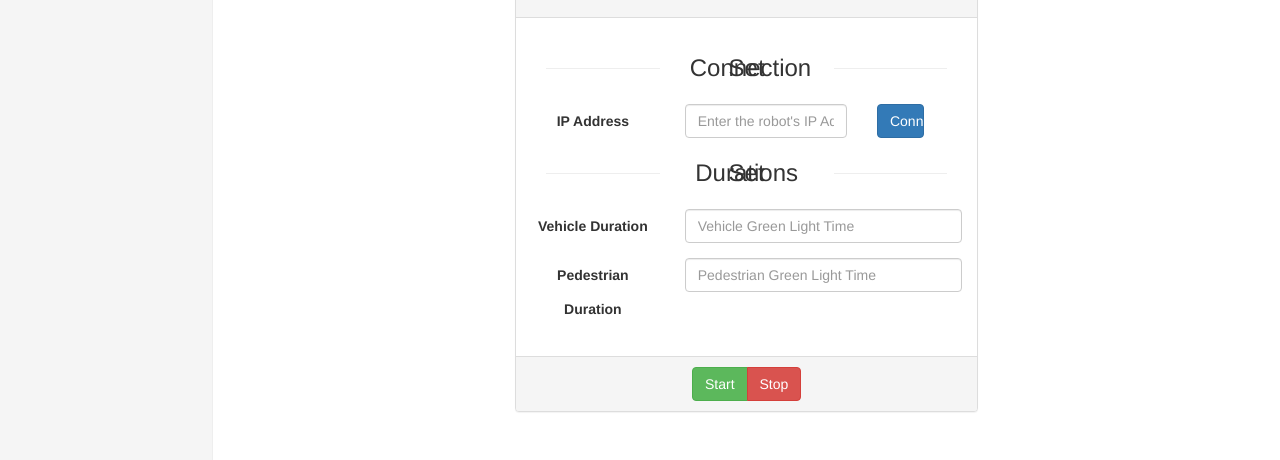
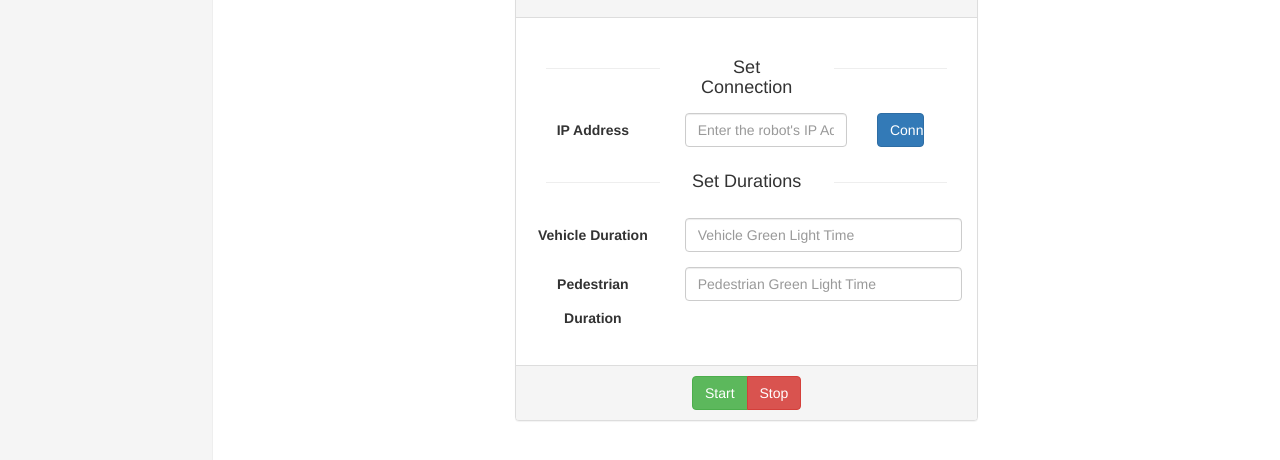
Before and after one commit to dshen36/Traffi-Bot, a plain HTML site: page control_robot.html in a window 1280 px wide. Shown: the part 200-660 px from the top of the page. Drawn offline with nearby package versions, Linux system fonts and the light colour scheme; some packages are replaced by stand-ins of ours; no server answers.

Commit message:
Fixed Sizing issues

```diff
--- a/control_robot.html
+++ b/control_robot.html
@@ -85,7 +85,7 @@
                       <hr>
                     </div>
                     <div class="col-sm-4">
-                      <h3 class="subtitle"> Set Connection </h3>
+                      <h4 class="subtitle"> Set Connection </h4>
                     </div>
                     <div class="col-sm-4">
                       <hr>
@@ -113,7 +113,7 @@
                       <hr>
                     </div>
                     <div class="col-sm-4">
-                      <h3 class="subtitle"> Set Durations </h3>
+                      <h4 class="subtitle"> Set Durations </h4>
                     </div>
                     <div class="col-sm-4">
                       <hr>
--- a/css/dashboard.css
+++ b/css/dashboard.css
@@ -128,9 +128,7 @@ body {
   margin-bottom: 30px;
 }
 
-.subtitle {
-  line-height: 0px;
-}
+
 
 /*
  * Table adjustments
```
